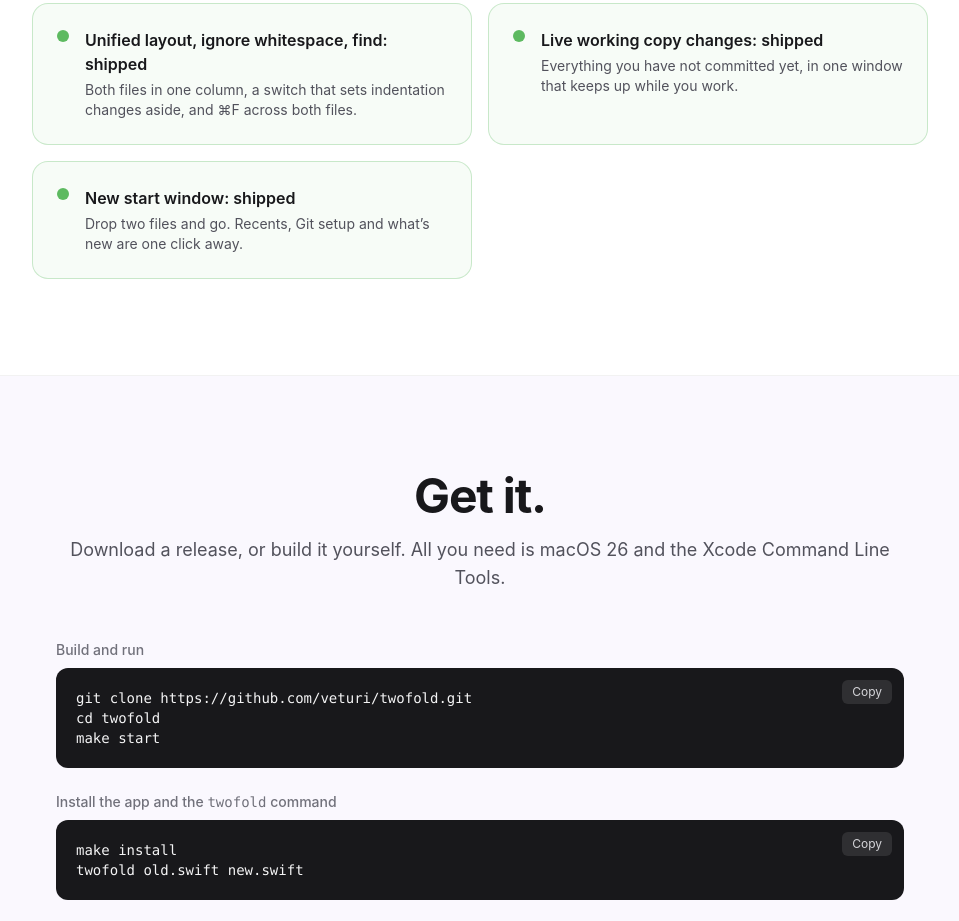
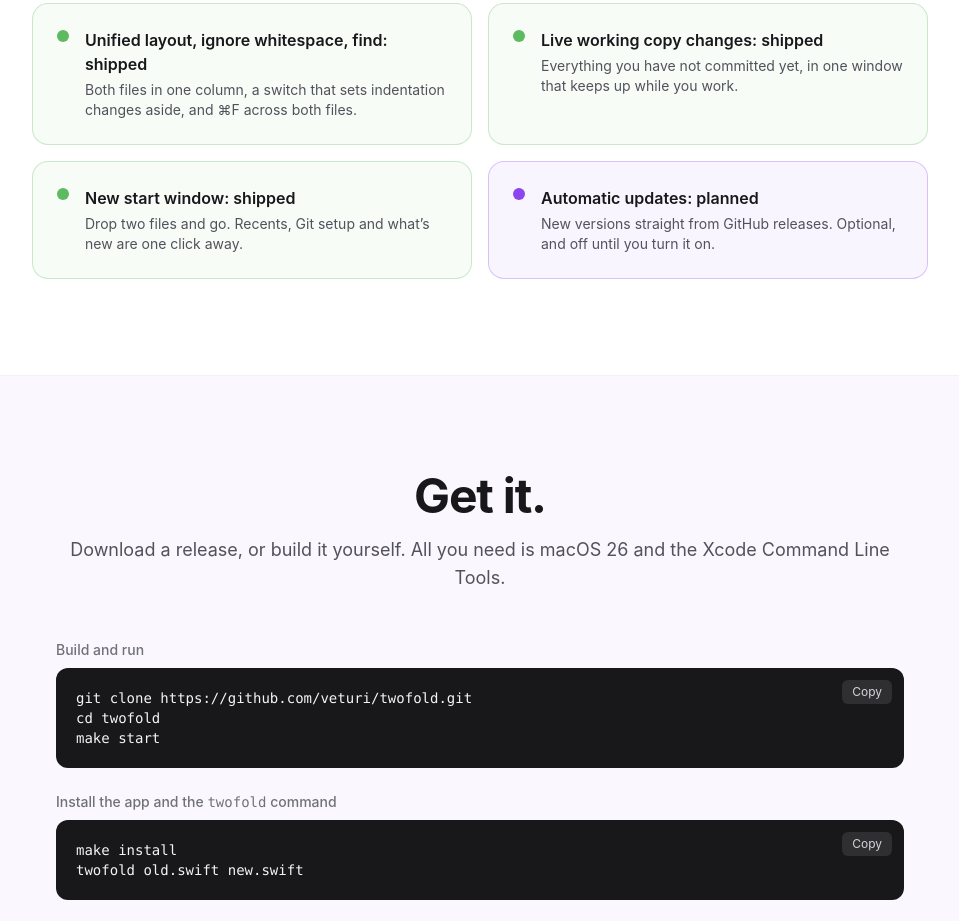
Before and after one commit to veturi/twofold, a plain HTML site: page docs/index.html in a window 1280 px wide. Shown: the part 9983-10904 px from the top of the page, without its empty margins (160-1119 px from the left). Drawn offline with nearby package versions, Linux system fonts and the light colour scheme.

Commit message:
Roadmap: optional automatic updates from GitHub
Co-Authored-By: Claude Fable 5.2 <noreply@anthropic.com>

```diff
--- a/docs/index.html
+++ b/docs/index.html
@@ -549,7 +549,11 @@
             <span class="mt-0.5 h-3 w-3 shrink-0 rounded-full bg-add"></span>
             <div><h3 class="font-semibold">New start window: shipped</h3><p class="mt-1 text-sm text-zinc-600 dark:text-zinc-400">Drop two files and go. Recents, Git setup and what’s new are one click away.</p></div>
           </div>
-                  </div>
+          <div class="flex gap-4 rounded-2xl border border-brand/30 bg-brand/5 p-6">
+            <span class="mt-0.5 h-3 w-3 shrink-0 rounded-full bg-brand"></span>
+            <div><h3 class="font-semibold">Automatic updates: planned</h3><p class="mt-1 text-sm text-zinc-600 dark:text-zinc-400">New versions straight from GitHub releases. Optional, and off until you turn it on.</p></div>
+          </div>
+        </div>
       </div>
     </section>
 
```
Also changed, not shown: 2 other files.
